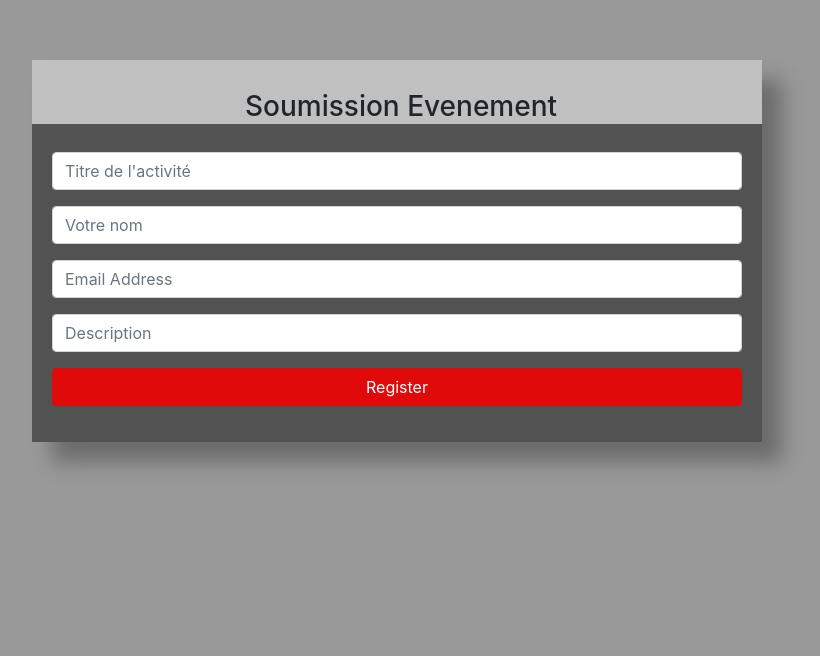
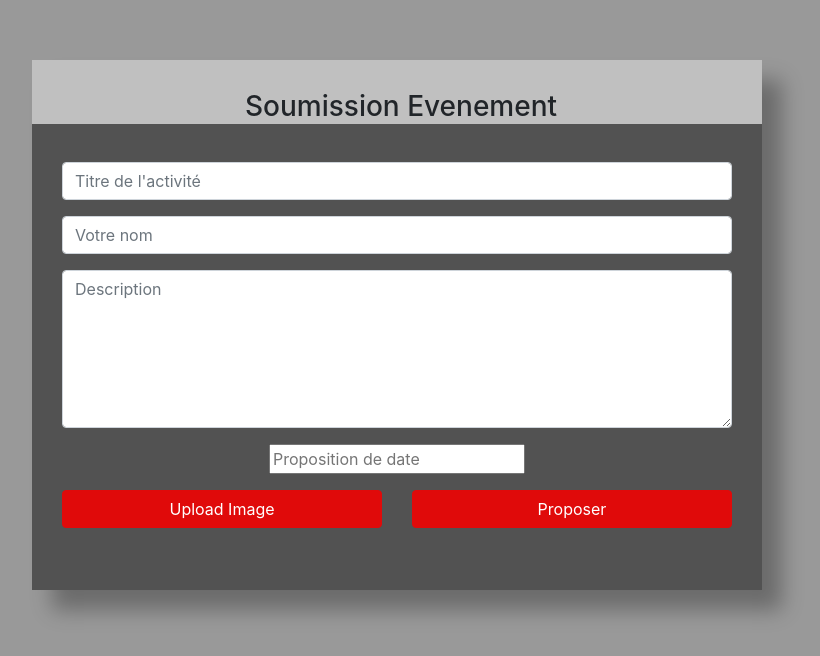
Before and after one commit to VincentCesi/Projet_WEB, a PHP site: page /soumissionEvenement.php in a window 1280 px wide. Shown: the top 656 px of the page, without its empty margins (243-1063 px from the left). Run offline with PHP 8.4, Linux system fonts and the light colour scheme; some libraries are stand-ins or nearby versions.

Commit message:
souùmission event et datepicker test

```diff
--- a/soumissionEvenement.php
+++ b/soumissionEvenement.php
@@ -15,9 +15,22 @@
                 window.alert("merci de votre inscription");
         }
     </script>
-<div class="container">
+
+<link rel="stylesheet" href="//code.jquery.com/ui/1.12.1/themes/base/jquery-ui.css">
+<link rel="stylesheet" href="/resources/demos/style.css">
+
+<script src="https://code.jquery.com/jquery-1.12.4.js"></script>
+<script src="https://code.jquery.com/ui/1.12.1/jquery-ui.js"></script>
+
+<script>
+  $( function() {
+    $( "#datepicker" ).datepicker();
+    } );
+</script>
+
+<div class="container centered_form">
         <div class="row centered-form">
-        <div class="col-xs-12 col-sm-16 col-md-8 col-sm-offset-4 col-md-offset-8">
+        <div class="col-xs-4 col-sm-4 col-md-8 col-lg-8 col-sm-offset-4 col-md-offset-8">
         	<div class="panel panel-default">
         		<div class="panel-heading">
                     <h3 class="panel-title" ><center>Soumission Evenement </center></h3>
@@ -27,7 +40,7 @@
 			    			<div class="row">
 			    				<div class="col-xs-6 col-sm-6 col-md-12">
 			    					<div class="form-group">
-			                             <input type="text" name="Titre" id="TitreActivité" class="form-control input-sm" placeholder="Titre de l'activité">
+			                             <input type="text" name="Titre" id="TitreActivité" class="form-control input-sm" placeholder="Titre de l'activité" required>
 			    					</div>
 			    				</div>
                             </div>
@@ -35,30 +48,38 @@
                             <div class="row">
 			    				<div class="col-xs-6 col-sm-6 col-md-12">
 			    					<div class="form-group">
-			    						<input type="text" name="nameAuthor" id="nameAuthor" class="form-control input-sm" placeholder="Votre nom">
+			    						<input type="text" name="nameAuthor" id="nameAuthor" class="form-control input-sm" placeholder="Votre nom" required>
 			    					</div>
 			    				</div>
-			    			</div>
-
-			    			<div class="form-group">
-			    				<input type="email" name="email" id="email" class="form-control input-sm" placeholder="Email Address">
 			    			</div>
 
 			    			<div class="row">
 			    				<div class="col-xs-6 col-sm-6 col-md-12">
 			    					<div class="form-group">
-			    						<input type="text" name="description" id="description" class="form-control input-sm" placeholder="Description">
+                                        <textarea rows="6" type="text" name="description" id="description" class="form-control input-sm" placeholder="Description" required></textarea>
 			    					</div>
-			    				</div>
-			    			</div>
-		    			<input type="submit" value="Register" class="btn btn-info btn-block" onclick="
-                            testPass(document.getElementById('password'));
-                            testEmail(document.getElementById('email'));
-                            verificationTotale();
-                            ">
 
+			    				     <div class="col-xs-6 col-sm-6 col-md-12">
+			    					    <div class="form-group">
+                                            <center><input type="text" id="datepicker" placeholder="Proposition de date" required></center>
+			    					    </div>
+			    				     </div>
+			    	            </div>
+                            </div>
 
+                            <div class="row">
+                                <div class="col-xs-6 col-sm-6 col-md-6">
+			    					    <div class="form-group">
+                                            <input type="submit" value="Upload Image" class="btn btn-info btn-block">
+			    					    </div>
+			    	            </div>
+
+                                <div class="col-xs-6 col-sm-6 col-md-6">
+		    			                   <input type="submit" value="Proposer" class="btn btn-info btn-block">
+                                </div>
+                            </div>
 			    		</form>
+
 			    	</div>
 	    		</div>
     		</div>
@@ -91,11 +112,11 @@
     }
 
     .panel-body{
-        padding: 20px;
+        padding: 30px;
     }
 
     .panel-heading{
-    font-size:20px;
+    font-size:10px;
 	padding:30px 30px 0px 38px;
     background-color: silver;
     }
```
Also changed, not shown: test datepicker.php (added, +23 -0 lines).
